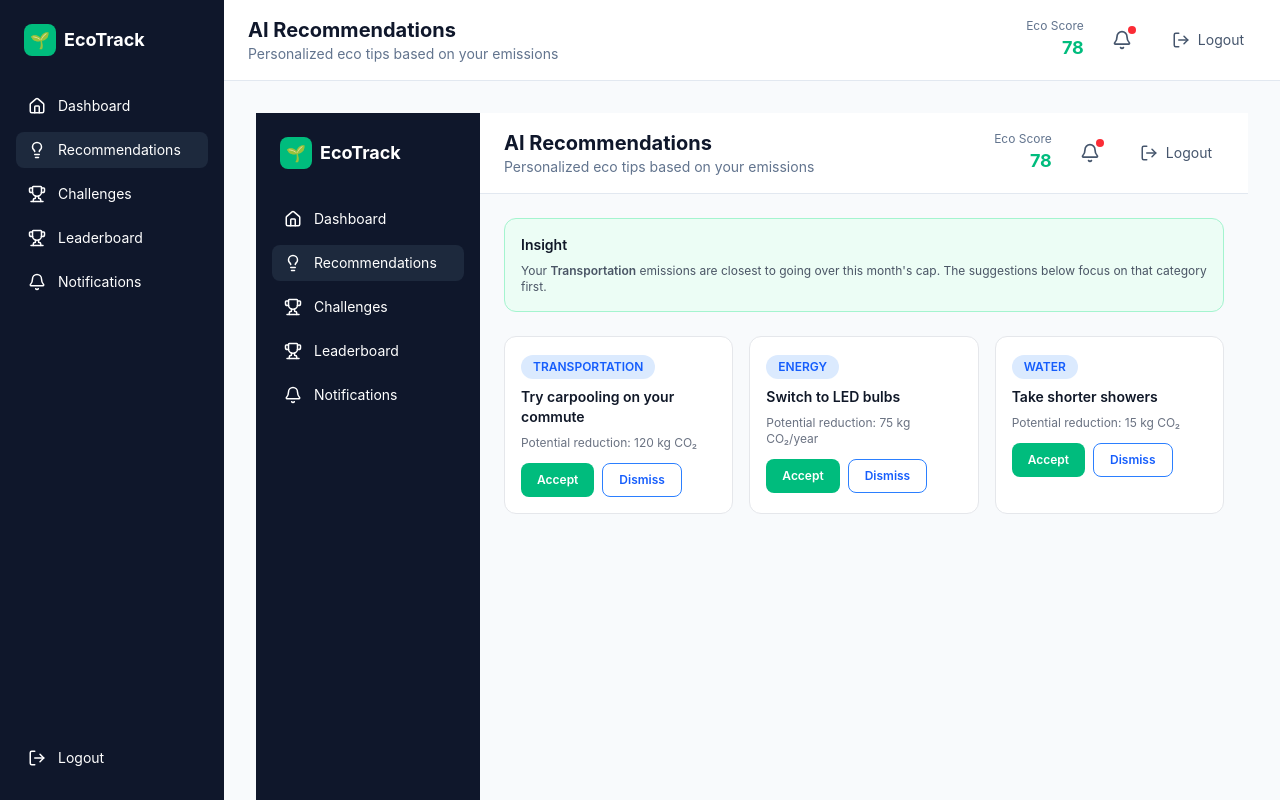
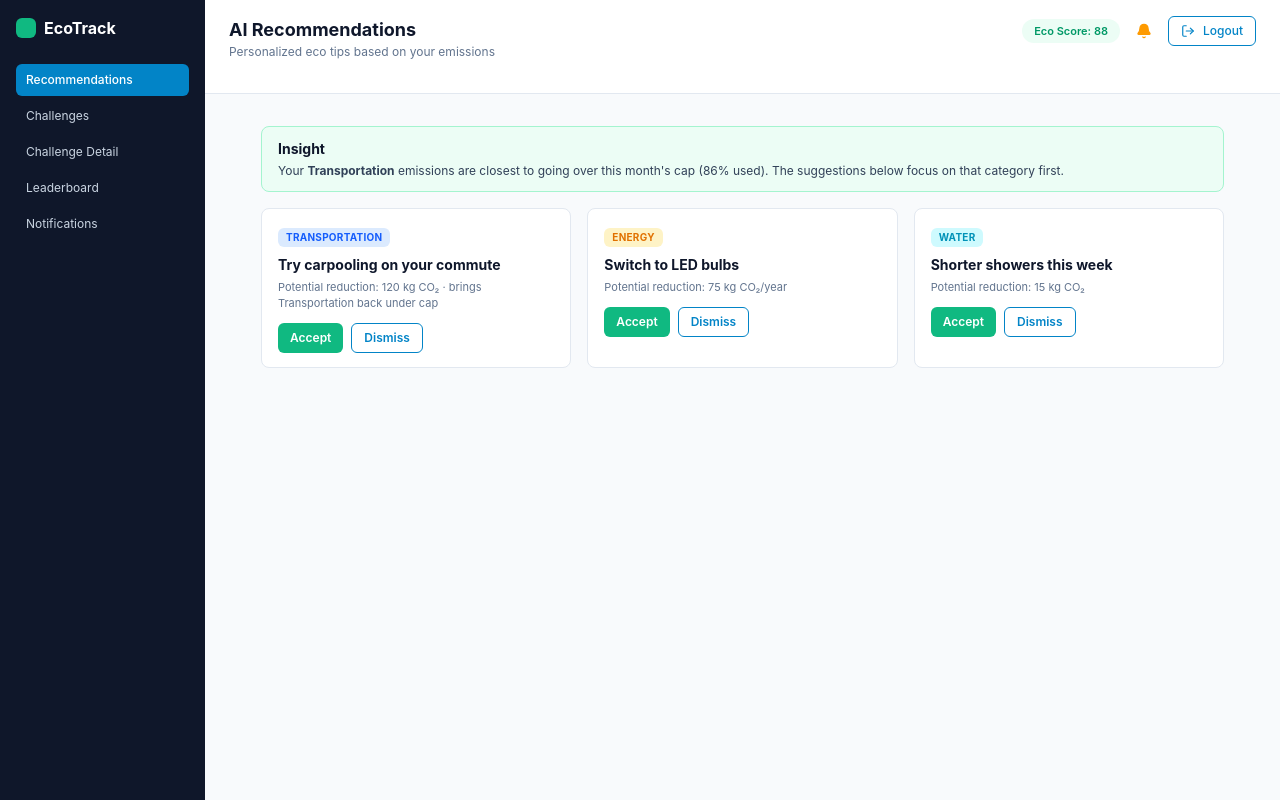
Before and after one commit to springboardmentor212/EcoTrack_Group1, a React app in the folder frontend/: page /recommendations in a window 1280 px wide. Built offline with nearby package versions, Linux system fonts and the light colour scheme; sample sign-in values are in the browser's storage; the HTML template or start-up script is replaced by a standard one.

Commit message:
style: match recommendations page to figma

```diff
--- a/frontend/src/components/AIInsightsWidget.jsx
+++ b/frontend/src/components/AIInsightsWidget.jsx
@@ -1,13 +1,15 @@
 function AIInsightsWidget({ category, message }) {
   return (
-    <div className="rounded-xl border border-emerald-200 bg-emerald-50 p-4">
-      <h2 className="text-sm font-semibold text-gray-900">
+    <div className="rounded-lg border border-emerald-200 bg-emerald-50 px-4 py-3">
+      <h2 className="text-sm font-bold text-slate-900">
         Insight
       </h2>
 
-      <p className="mt-2 text-xs text-gray-600">
-        Your <span className="font-semibold">{category}</span> emissions
-        are closest to going over this month's cap. {message}
+      <p className="mt-1 text-xs text-slate-700">
+        Your{" "}
+        <span className="font-bold">{category}</span>{" "}
+        emissions are closest to going over this month's cap (86% used).{" "}
+        {message}
       </p>
     </div>
   );
--- a/frontend/src/components/RecommendationCard.jsx
+++ b/frontend/src/components/RecommendationCard.jsx
@@ -5,6 +5,7 @@ function RecommendationCard({
   category,
   title,
   reduction,
+  description,
 }) {
   const [dismissed, setDismissed] = useState(false);
 
@@ -12,34 +13,49 @@ function RecommendationCard({
     return null;
   }
 
+  const categoryStyles = {
+    Transportation: "bg-blue-100 text-blue-600",
+    Energy: "bg-amber-100 text-amber-600",
+    Water: "bg-cyan-100 text-cyan-600",
+  };
+
   const handleAccept = () => {
     toast.success("Recommendation accepted!");
   };
 
   const handleDismiss = () => {
     setDismissed(true);
-    toast("Recommendation dismissed");
   };
 
   return (
-    <div className="rounded-xl border border-gray-200 bg-white p-4">
-      <span className="inline-block rounded-full bg-blue-100 px-3 py-1 text-xs font-semibold uppercase text-blue-600">
+    <div className="rounded-lg border border-slate-200 bg-white px-4 py-3.5">
+      <span
+        className={`inline-block rounded-md px-2 py-0.5 text-[10px] font-bold uppercase tracking-wide ${
+          categoryStyles[category]
+        }`}
+      >
         {category}
       </span>
 
-      <h3 className="mt-2 text-sm font-semibold text-gray-900">
+      <h3 className="mt-2 text-sm font-bold text-slate-900">
         {title}
       </h3>
 
-      <p className="mt-2 text-xs text-gray-500">
+      <p className="mt-1 text-[11px] leading-4 text-slate-500">
         Potential reduction: {reduction}
+        {description && (
+          <>
+            {" "}
+            · {description}
+          </>
+        )}
       </p>
 
       <div className="mt-3 flex gap-2">
         <button
           type="button"
           onClick={handleAccept}
-          className="rounded-lg bg-emerald-500 px-4 py-2 text-xs font-semibold text-white hover:bg-emerald-600"
+          className="rounded-md bg-[#10b981] px-3 py-1.5 text-xs font-semibold text-white"
         >
           Accept
         </button>
@@ -47,7 +63,7 @@ function RecommendationCard({
         <button
           type="button"
           onClick={handleDismiss}
-          className="rounded-lg border border-blue-500 px-4 py-2 text-xs font-semibold text-blue-600 hover:bg-blue-50"
+          className="rounded-md border border-[#0284c7] px-3 py-1.5 text-xs font-semibold text-[#0284c7]"
         >
           Dismiss
         </button>
--- a/frontend/src/components/Sidebar.jsx
+++ b/frontend/src/components/Sidebar.jsx
@@ -1,71 +1,47 @@
-import {
-  Home,
-  Lightbulb,
-  Trophy,
-  Bell,
-  LogOut,
-} from "lucide-react";
-
 function Sidebar() {
   return (
-    <aside className="flex min-h-screen w-56 flex-col bg-slate-900 px-4 py-6 text-white">
-      <div className="mb-8 flex items-center gap-2 px-2">
-        <div className="flex h-8 w-8 items-center justify-center rounded-lg bg-emerald-500">
-          🌱
-        </div>
-
-        <span className="text-lg font-bold">EcoTrack</span>
+    <aside className="flex min-h-screen w-[205px] flex-col bg-[#0f172a] px-4 py-4 text-white">
+      <div className="mb-6 flex items-center gap-2 px-0">
+        <div className="h-5 w-5 rounded-md bg-[#10b981]" />
+        <span className="text-base font-bold">EcoTrack</span>
       </div>
 
-      <nav className="flex flex-1 flex-col gap-2">
-        <a
-          href="/user-dashboard"
-          className="flex items-center gap-3 rounded-lg px-3 py-2 text-sm hover:bg-slate-800"
-        >
-          <Home size={18} />
-          Dashboard
-        </a>
-
+      <nav className="flex flex-col gap-1">
         <a
           href="/recommendations"
-          className="flex items-center gap-3 rounded-lg bg-slate-800 px-3 py-2 text-sm"
+          className="rounded-md bg-[#0284c7] px-2.5 py-2 text-xs font-medium"
         >
-          <Lightbulb size={18} />
           Recommendations
         </a>
 
         <a
           href="/challenges"
-          className="flex items-center gap-3 rounded-lg px-3 py-2 text-sm hover:bg-slate-800"
+          className="rounded-md px-2.5 py-2 text-xs text-slate-300 hover:bg-slate-800"
         >
-          <Trophy size={18} />
           Challenges
         </a>
 
         <a
+          href="/challenges/detail"
+          className="rounded-md px-2.5 py-2 text-xs text-slate-300 hover:bg-slate-800"
+        >
+          Challenge Detail
+        </a>
+
+        <a
           href="/leaderboard"
-          className="flex items-center gap-3 rounded-lg px-3 py-2 text-sm hover:bg-slate-800"
+          className="rounded-md px-2.5 py-2 text-xs text-slate-300 hover:bg-slate-800"
         >
-          <Trophy size={18} />
           Leaderboard
         </a>
 
         <a
           href="/notifications"
-          className="flex items-center gap-3 rounded-lg px-3 py-2 text-sm hover:bg-slate-800"
+          className="rounded-md px-2.5 py-2 text-xs text-slate-300 hover:bg-slate-800"
         >
-          <Bell size={18} />
           Notifications
         </a>
       </nav>
-
-      <a
-        href="/login"
-        className="flex items-center gap-3 rounded-lg px-3 py-2 text-sm hover:bg-slate-800"
-      >
-        <LogOut size={18} />
-        Logout
-      </a>
     </aside>
   );
 }
--- a/frontend/src/components/Topbar.jsx
+++ b/frontend/src/components/Topbar.jsx
@@ -2,38 +2,35 @@ import { Bell, LogOut } from "lucide-react";
 
 function TopBar() {
   return (
-    <header className="flex items-center justify-between border-b border-slate-200 bg-white px-6 py-4">
+    <header className="flex h-[94px] items-start justify-between border-b border-slate-200 bg-white px-6 py-4">
       <div>
-        <h1 className="text-xl font-bold text-slate-900">
+        <h1 className="text-lg font-bold text-slate-900">
           AI Recommendations
         </h1>
 
-        <p className="text-sm text-slate-500">
+        <p className="text-xs text-slate-500">
           Personalized eco tips based on your emissions
         </p>
       </div>
 
-      <div className="flex items-center gap-5">
-        <div className="text-right">
-          <p className="text-xs text-slate-500">Eco Score</p>
-          <p className="text-lg font-bold text-emerald-500">78</p>
+      <div className="flex items-center gap-4">
+        <div className="rounded-full bg-emerald-50 px-3 py-1 text-[11px] font-semibold text-emerald-600">
+          Eco Score: 88
         </div>
 
         <button
           type="button"
-          className="relative rounded-lg p-2 text-slate-600 hover:bg-slate-100"
+          className="text-amber-500"
           aria-label="Notifications"
         >
-          <Bell size={20} />
-
-          <span className="absolute right-1 top-1 h-2 w-2 rounded-full bg-red-500" />
+          <Bell size={16} fill="currentColor" />
         </button>
 
         <button
           type="button"
-          className="flex items-center gap-2 rounded-lg px-3 py-2 text-sm text-slate-600 hover:bg-slate-100"
+          className="flex items-center gap-2 rounded-md border border-[#0284c7] px-3 py-1.5 text-xs font-medium text-[#0284c7]"
         >
-          <LogOut size={18} />
+          <LogOut size={14} />
           Logout
         </button>
       </div>
--- a/frontend/src/pages/Recommendations.jsx
+++ b/frontend/src/pages/Recommendations.jsx
@@ -1,5 +1,3 @@
-import Sidebar from "../components/Sidebar";
-import TopBar from "../components/TopBar";
 import RecommendationCard from "../components/RecommendationCard";
 import AIInsightsWidget from "../components/AIInsightsWidget";
 
@@ -9,6 +7,7 @@ function Recommendations() {
       category: "Transportation",
       title: "Try carpooling on your commute",
       reduction: "120 kg CO₂",
+      description: "brings Transportation back under cap",
     },
     {
       category: "Energy",
@@ -17,37 +16,34 @@ function Recommendations() {
     },
     {
       category: "Water",
-      title: "Take shorter showers",
+      title: "Shorter showers this week",
       reduction: "15 kg CO₂",
     },
   ];
 
   return (
-    <div className="flex min-h-screen bg-slate-50">
-      <Sidebar />
+    <main className="flex-1 bg-slate-50 px-6 pb-8">
+      <div className="w-full">
+        <AIInsightsWidget
+          category="Transportation"
+          message="The suggestions below focus on that category first."
+        />
 
-      <div className="flex min-w-0 flex-1 flex-col">
-        <TopBar />
-
-        <main className="flex-1 p-6">
-          <AIInsightsWidget
-            category="Transportation"
-            message="The suggestions below focus on that category first."
-          />
-
-          <div className="mt-6 grid gap-4 md:grid-cols-3">
+        <section className="mt-4">
+          <div className="grid grid-cols-3 gap-4">
             {recommendations.map((recommendation) => (
               <RecommendationCard
                 key={recommendation.title}
                 category={recommendation.category}
                 title={recommendation.title}
                 reduction={recommendation.reduction}
+                description={recommendation.description}
               />
             ))}
           </div>
-        </main>
+        </section>
       </div>
-    </div>
+    </main>
   );
 }
 
```
